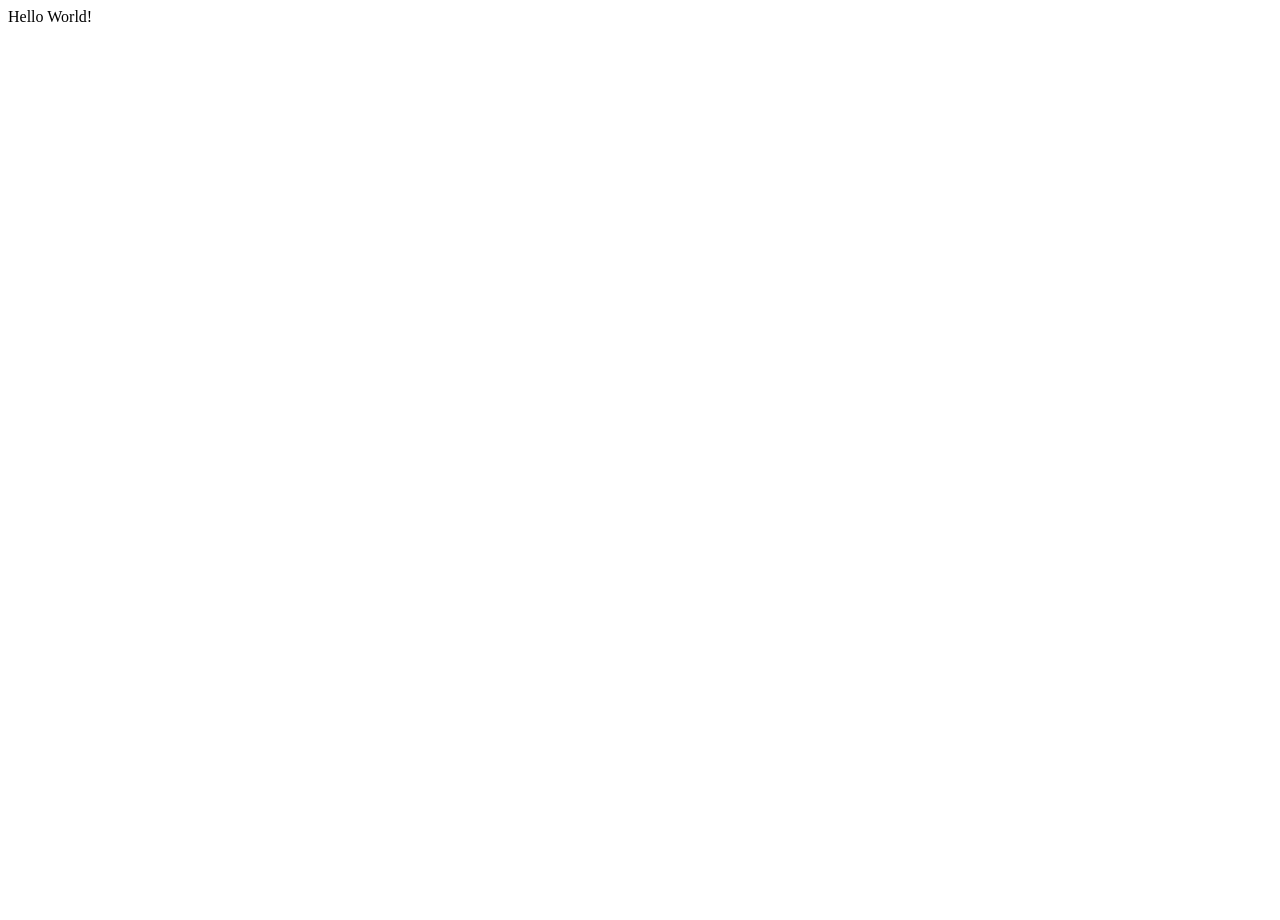
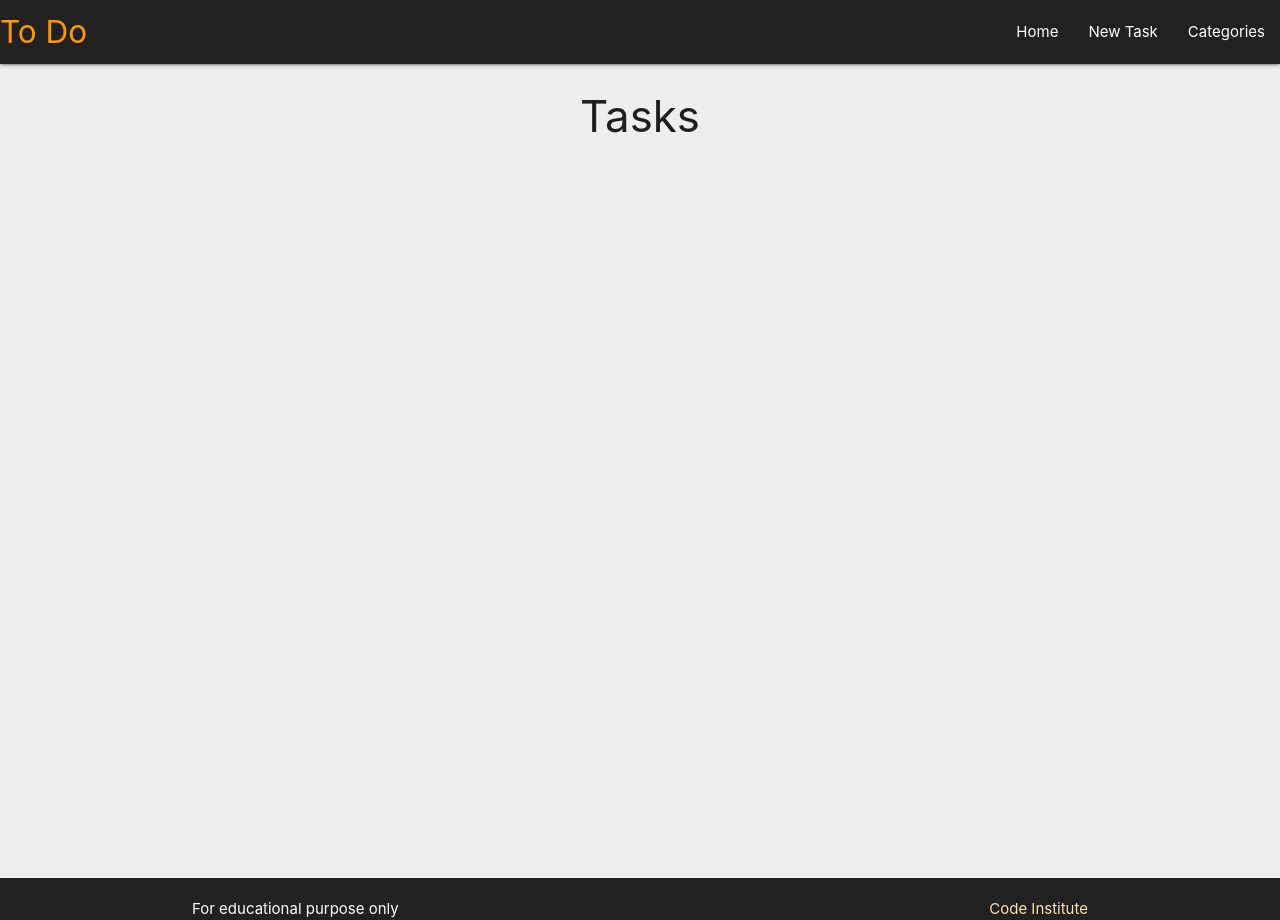
Before and after one commit to johnConstant/CI-task-management-app, a Flask app: page / in a window 1280 px wide. Before the commit the page is almost empty. Run offline with Flask 2, Linux system fonts and the light colour scheme; some libraries are stand-ins or nearby versions.

Commit message:
Set up base and tasks templates using Materialize CSS

```diff
--- a/taskmanager/__init__.py
+++ b/taskmanager/__init__.py
@@ -13,4 +13,4 @@ app.config["SQLALCHEMY_DATABASE_URI"] = os.environ.get("DB_URL")
 db = SQLAlchemy(app)
 
 
-from taskmanager import routes #noqa
+from taskmanager import routes  # noqa
--- a/taskmanager/routes.py
+++ b/taskmanager/routes.py
@@ -2,6 +2,7 @@ from flask import Flask, render_template
 from taskmanager import app, db
 from taskmanager.models import Category, Task
 
+
 @app.route('/')
 def home():
-    return render_template("base.html")
+    return render_template("tasks.html")
--- /dev/null
+++ b/taskmanager/static/css/style.css
@@ -0,0 +1,9 @@
+body {
+    display: flex;
+    min-height: 100vh;
+    flex-direction: column;
+  }
+
+  main {
+    flex: 1 0 auto;
+  }
--- /dev/null
+++ b/taskmanager/static/js/script.js
@@ -0,0 +1,5 @@
+
+  document.addEventListener('DOMContentLoaded', function() {
+    let sidenav = document.querySelectorAll('.sidenav');
+    M.Sidenav.init(sidenav, options);
+  });
--- a/taskmanager/templates/base.html
+++ b/taskmanager/templates/base.html
@@ -5,8 +5,46 @@
         <meta http-equiv="X-UA-Compatible" content="IE=edge">
         <meta name="viewport" content="width=device-width, initial-scale=1.0">
         <title>Task Manager</title>
+        <!-- Font Awesome  -->
+        <script src="https://kit.fontawesome.com/4aecc09291.js" crossorigin="anonymous"></script>
+        <!-- Compiled and minified CSS -->
+        <link rel="stylesheet" href="https://cdnjs.cloudflare.com/ajax/libs/materialize/1.0.0/css/materialize.min.css">
+        <link rel="stylesheet" href="{{ url_for('static', filename='css/style.css')}}">
     </head>
-<body>
-    Hello World!
+    <body class="grey lighten-3">
+        <!-- Top nav -->
+        <nav class="grey darken-4">
+            <div class="nav-wrapper">
+              <a href="{{ url_for('home') }}" class="brand-logo orange-text">To Do</a>
+              <a href="#" data-target="mobile-demo" class="sidenav-trigger"><i class="fas fa-bars"> menu</i></a>
+              <ul class="right hide-on-med-and-down">
+                <li><a href="{{ url_for('home') }}">Home</a></li>
+                <li><a href="{{ url_for('home') }}">New Task</a></li>
+                <li><a href="{{ url_for('home') }}">Categories</a></li>
+              </ul>
+            </div>
+          </nav>
+
+          <ul class="sidenav" id="mobile-demo">
+            <li><a href="{{ url_for('home') }}">Home</a></li>
+            <li><a href="{{ url_for('home') }}">New Task</a></li>
+            <li><a href="{{ url_for('home') }}">Categories</a></li>
+          </ul>
+        <!-- Main Content -->
+        <main class="container">
+            {% block content %}
+            {% endblock%}
+        </main>
+        <!-- Footer -->
+        <footer class="page-footer grey darken-4">
+              <div class="container">
+              For educational purpose only
+              <a class="orange-text text-lighten-4 right" href="https://www.codeinstitute.net" target="_blank">Code Institute</a>
+              </div>
+            </div>
+          </footer>
+        <!-- Compiled and minified JavaScript -->
+        <script src="https://cdnjs.cloudflare.com/ajax/libs/materialize/1.0.0/js/materialize.min.js"></script>
+        <script src="{{ url_for('static', filename='js/script.js') }}"></script>
     </body>
 </html>
--- /dev/null
+++ b/taskmanager/templates/tasks.html
@@ -0,0 +1,6 @@
+{% extends "base.html" %}
+{% block content %}
+
+<h3 class="center-align">Tasks</h3>
+
+{% endblock %}
```
Also changed, not shown: taskmanager/models.py (+9 -2 lines). Lines whose indentation alone changed are shown as unchanged.
